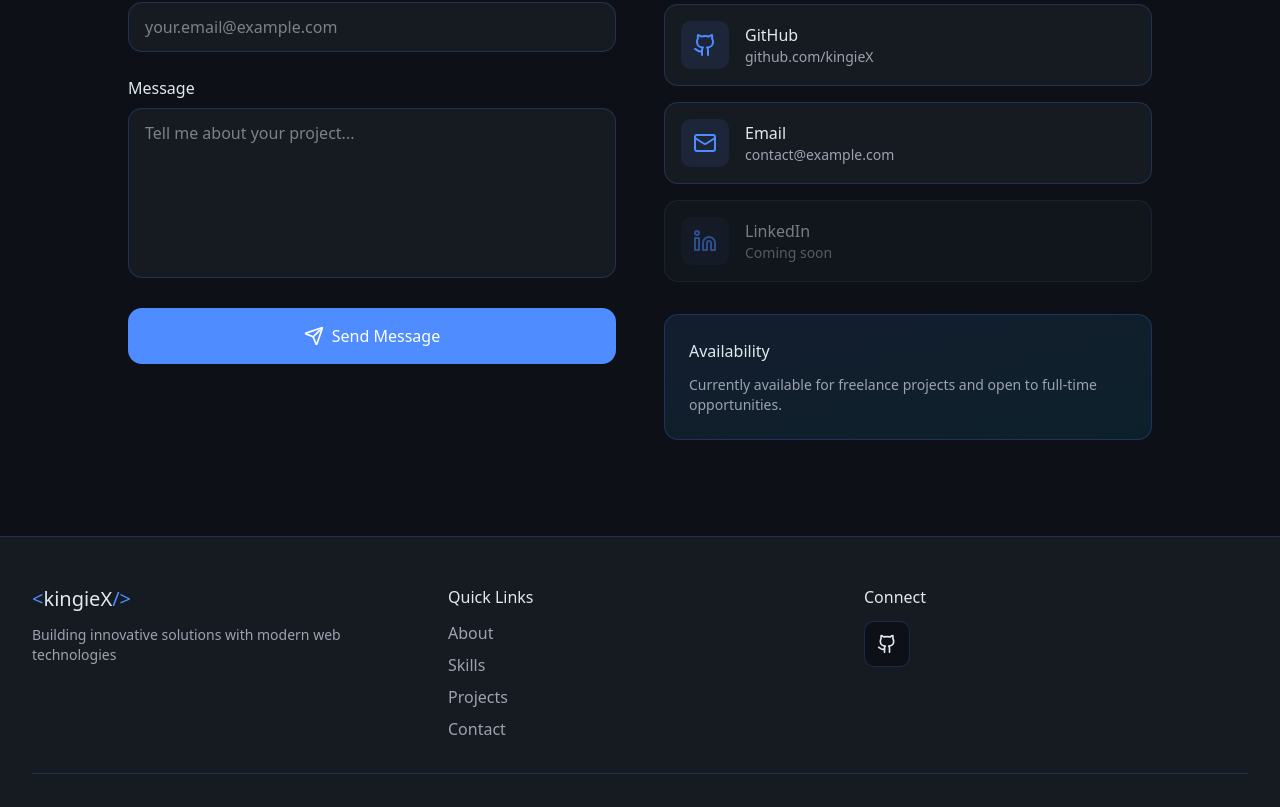
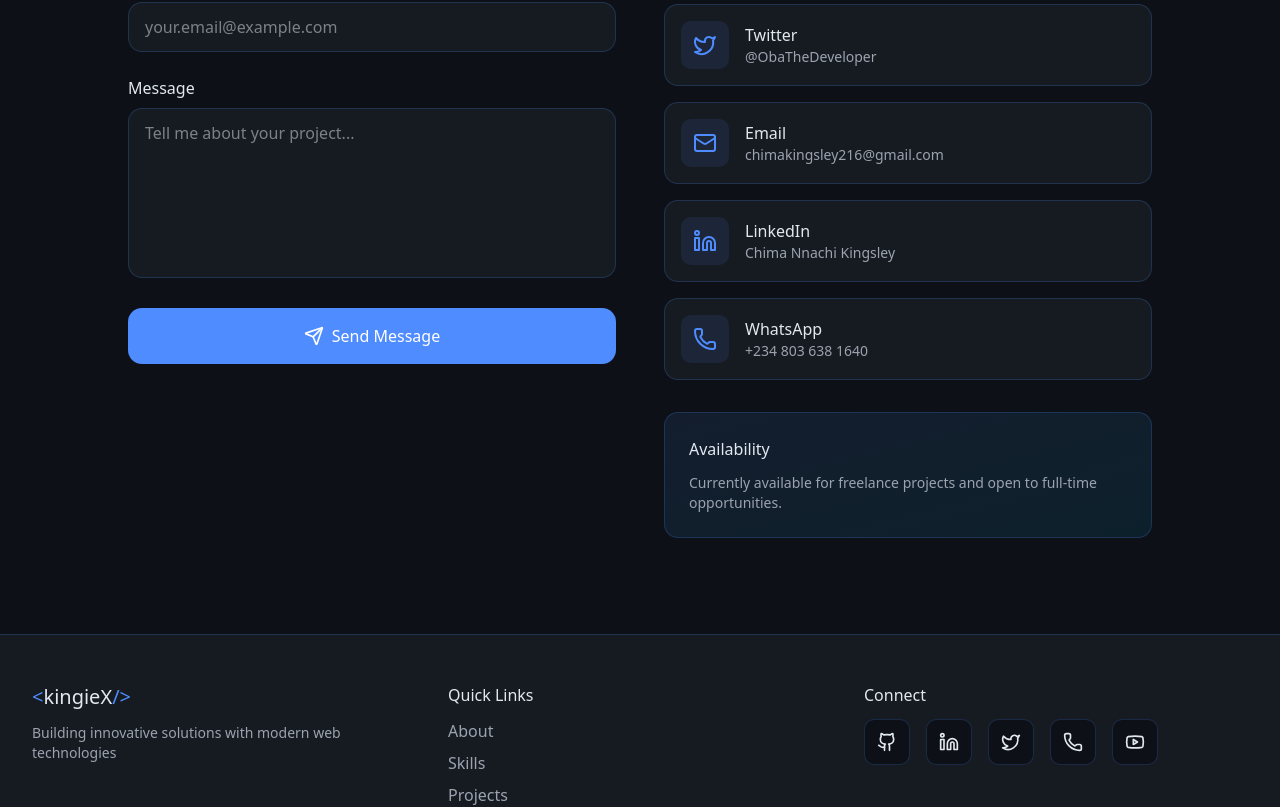
Before and after one commit to kingieX/portfolio, a React (Vite) app: page / in a window 1280 px wide. Shown: the part 6814-7621 px from the top of the page. Built offline with nearby package versions, Linux system fonts and the light colour scheme.

Commit message:
Update: added contacts

```diff
--- a/src/components/Contact.tsx
+++ b/src/components/Contact.tsx
@@ -1,12 +1,20 @@
-import React, { useState } from 'react';
-import { Github, Linkedin, Mail, Send, CheckCircle } from 'lucide-react';
-import { motion } from 'motion/react';
+import React, { useState } from "react";
+import {
+  Github,
+  Linkedin,
+  Mail,
+  Send,
+  CheckCircle,
+  Twitter,
+  Phone,
+} from "lucide-react";
+import { motion } from "motion/react";
 
 export function Contact() {
   const [formData, setFormData] = useState({
-    name: '',
-    email: '',
-    message: '',
+    name: "",
+    email: "",
+    message: "",
   });
   const [submitted, setSubmitted] = useState(false);
 
@@ -16,11 +24,13 @@ export function Contact() {
     setSubmitted(true);
     setTimeout(() => {
       setSubmitted(false);
-      setFormData({ name: '', email: '', message: '' });
+      setFormData({ name: "", email: "", message: "" });
     }, 3000);
   };
 
-  const handleChange = (e: React.ChangeEvent<HTMLInputElement | HTMLTextAreaElement>) => {
+  const handleChange = (
+    e: React.ChangeEvent<HTMLInputElement | HTMLTextAreaElement>
+  ) => {
     setFormData({
       ...formData,
       [e.target.name]: e.target.value,
@@ -28,7 +38,10 @@ export function Contact() {
   };
 
   return (
-    <section id="contact" className="py-24 px-6 lg:px-8 bg-white dark:bg-[#0D1117]">
+    <section
+      id="contact"
+      className="py-24 px-6 lg:px-8 bg-white dark:bg-[#0D1117]"
+    >
       <div className="max-w-5xl mx-auto">
         <motion.div
           initial={{ opacity: 0, y: 20 }}
@@ -41,8 +54,8 @@ export function Contact() {
           </h2>
           <div className="w-20 h-1 bg-[#4F8CFF] mx-auto mb-6 rounded-full" />
           <p className="text-center text-gray-600 dark:text-[#9CA3AF] max-w-2xl mx-auto mb-16">
-            I'm open to freelance projects, collaborations, and full-time opportunities.
-            Let's build something amazing together!
+            I'm open to freelance projects, collaborations, and full-time
+            opportunities. Let's build something amazing together!
           </p>
         </motion.div>
 
@@ -56,7 +69,10 @@ export function Contact() {
           >
             <form onSubmit={handleSubmit} className="space-y-6">
               <div>
-                <label htmlFor="name" className="block mb-2 text-gray-700 dark:text-[#E2E8F0]">
+                <label
+                  htmlFor="name"
+                  className="block mb-2 text-gray-700 dark:text-[#E2E8F0]"
+                >
                   Name
                 </label>
                 <input
@@ -72,7 +88,10 @@ export function Contact() {
               </div>
 
               <div>
-                <label htmlFor="email" className="block mb-2 text-gray-700 dark:text-[#E2E8F0]">
+                <label
+                  htmlFor="email"
+                  className="block mb-2 text-gray-700 dark:text-[#E2E8F0]"
+                >
                   Email
                 </label>
                 <input
@@ -88,7 +107,10 @@ export function Contact() {
               </div>
 
               <div>
-                <label htmlFor="message" className="block mb-2 text-gray-700 dark:text-[#E2E8F0]">
+                <label
+                  htmlFor="message"
+                  className="block mb-2 text-gray-700 dark:text-[#E2E8F0]"
+                >
                   Message
                 </label>
                 <textarea
@@ -134,14 +156,14 @@ export function Contact() {
             <div>
               <h3 className="text-2xl mb-6">Let's Connect</h3>
               <p className="text-gray-600 dark:text-[#9CA3AF] leading-relaxed mb-8">
-                Whether you have a question, a project idea, or just want to say hi,
-                I'll try my best to get back to you as soon as possible.
+                Whether you have a question, a project idea, or just want to say
+                hi, I'll try my best to get back to you as soon as possible.
               </p>
             </div>
 
             {/* Social Links */}
             <div className="space-y-4">
-              <a
+              {/* <a
                 href="https://github.com/kingieX"
                 target="_blank"
                 rel="noopener noreferrer"
@@ -151,13 +173,37 @@ export function Contact() {
                   <Github className="w-6 h-6 text-[#4F8CFF] group-hover:text-white transition-colors" />
                 </div>
                 <div>
-                  <div className="text-gray-700 dark:text-[#E2E8F0]">GitHub</div>
-                  <div className="text-sm text-gray-500 dark:text-[#9CA3AF]">github.com/kingieX</div>
+                  <div className="text-gray-700 dark:text-[#E2E8F0]">
+                    GitHub
+                  </div>
+                  <div className="text-sm text-gray-500 dark:text-[#9CA3AF]">
+                    github.com/kingieX
+                  </div>
+                </div>
+              </a> */}
+
+              {/* twitter */}
+              <a
+                href="https://x.com/ObaTheDeveloper"
+                target="_blank"
+                rel="noopener noreferrer"
+                className="flex items-center gap-4 p-4 bg-white dark:bg-[#161B22] rounded-xl border border-gray-200 dark:border-[#4F8CFF]/20 hover:border-[#4F8CFF] transition-all duration-300 hover:transform hover:-translate-y-1 group"
+              >
+                <div className="p-3 bg-[#4F8CFF]/10 rounded-lg group-hover:bg-[#4F8CFF] transition-colors">
+                  <Twitter className="w-6 h-6 text-[#4F8CFF] group-hover:text-white transition-colors" />
+                </div>
+                <div>
+                  <div className="text-gray-700 dark:text-[#E2E8F0]">
+                    Twitter
+                  </div>
+                  <div className="text-sm text-gray-500 dark:text-[#9CA3AF]">
+                    @ObaTheDeveloper
+                  </div>
                 </div>
               </a>
 
               <a
-                href="mailto:contact@example.com"
+                href="mailto:chimakingsley216@gmail.com"
                 className="flex items-center gap-4 p-4 bg-white dark:bg-[#161B22] rounded-xl border border-gray-200 dark:border-[#4F8CFF]/20 hover:border-[#4F8CFF] transition-all duration-300 hover:transform hover:-translate-y-1 group"
               >
                 <div className="p-3 bg-[#4F8CFF]/10 rounded-lg group-hover:bg-[#4F8CFF] transition-colors">
@@ -165,26 +211,55 @@ export function Contact() {
                 </div>
                 <div>
                   <div className="text-gray-700 dark:text-[#E2E8F0]">Email</div>
-                  <div className="text-sm text-gray-500 dark:text-[#9CA3AF]">contact@example.com</div>
+                  <div className="text-sm text-gray-500 dark:text-[#9CA3AF]">
+                    chimakingsley216@gmail.com
+                  </div>
                 </div>
               </a>
 
-              <div className="flex items-center gap-4 p-4 bg-white dark:bg-[#161B22] rounded-xl border border-gray-200 dark:border-[#4F8CFF]/20 opacity-50">
-                <div className="p-3 bg-[#4F8CFF]/10 rounded-lg">
-                  <Linkedin className="w-6 h-6 text-[#4F8CFF]" />
+              <a
+                href="https://www.linkedin.com/in/chima-kingsley-nnachi"
+                target="_blank"
+                className="flex items-center gap-4 p-4 bg-white dark:bg-[#161B22] rounded-xl border border-gray-200 dark:border-[#4F8CFF]/20 hover:border-[#4F8CFF] transition-all duration-300 hover:transform hover:-translate-y-1 group"
+              >
+                <div className="p-3 bg-[#4F8CFF]/10 rounded-lg group-hover:bg-[#4F8CFF] transition-colors">
+                  <Linkedin className="w-6 h-6 text-[#4F8CFF] group-hover:text-white transition-colors" />
                 </div>
                 <div>
-                  <div className="text-gray-700 dark:text-[#E2E8F0]">LinkedIn</div>
-                  <div className="text-sm text-gray-500 dark:text-[#9CA3AF]">Coming soon</div>
+                  <div className="text-gray-700 dark:text-[#E2E8F0]">
+                    LinkedIn
+                  </div>
+                  <div className="text-sm text-gray-500 dark:text-[#9CA3AF]">
+                    Chima Nnachi Kingsley
+                  </div>
                 </div>
-              </div>
+              </a>
+
+              <a
+                href="https://wa.me/2349036381640"
+                target="_blank"
+                className="flex items-center gap-4 p-4 bg-white dark:bg-[#161B22] rounded-xl border border-gray-200 dark:border-[#4F8CFF]/20 hover:border-[#4F8CFF] transition-all duration-300 hover:transform hover:-translate-y-1 group"
+              >
+                <div className="p-3 bg-[#4F8CFF]/10 rounded-lg group-hover:bg-[#4F8CFF] transition-colors">
+                  <Phone className="w-6 h-6 text-[#4F8CFF] group-hover:text-white transition-colors" />
+                </div>
+                <div>
+                  <div className="text-gray-700 dark:text-[#E2E8F0]">
+                    WhatsApp
+                  </div>
+                  <div className="text-sm text-gray-500 dark:text-[#9CA3AF]">
+                    +234 803 638 1640
+                  </div>
+                </div>
+              </a>
             </div>
 
             {/* Additional Info */}
             <div className="p-6 bg-gradient-to-br from-[#4F8CFF]/10 to-[#00AEEF]/10 rounded-xl border border-[#4F8CFF]/20">
               <h4 className="mb-3">Availability</h4>
               <p className="text-sm text-gray-600 dark:text-[#9CA3AF]">
-                Currently available for freelance projects and open to full-time opportunities.
+                Currently available for freelance projects and open to full-time
+                opportunities.
               </p>
             </div>
           </motion.div>
--- a/src/components/Footer.tsx
+++ b/src/components/Footer.tsx
@@ -1,5 +1,13 @@
-import React from 'react';
-import { Github, Heart } from 'lucide-react';
+import React from "react";
+import {
+  Github,
+  Heart,
+  Linkedin,
+  Mail,
+  Phone,
+  Twitter,
+  Youtube,
+} from "lucide-react";
 
 export function Footer() {
   const currentYear = new Date().getFullYear();
@@ -11,9 +19,9 @@ export function Footer() {
           {/* Brand */}
           <div>
             <div className="text-xl mb-3">
-              <span className="text-[#4F8CFF]">{'<'}</span>
+              <span className="text-[#4F8CFF]">{"<"}</span>
               kingieX
-              <span className="text-[#4F8CFF]">{'/>'}</span>
+              <span className="text-[#4F8CFF]">{"/>"}</span>
             </div>
             <p className="text-sm text-gray-600 dark:text-[#9CA3AF]">
               Building innovative solutions with modern web technologies
@@ -27,8 +35,8 @@ export function Footer() {
               <li>
                 <button
                   onClick={() => {
-                    const element = document.getElementById('about');
-                    element?.scrollIntoView({ behavior: 'smooth' });
+                    const element = document.getElementById("about");
+                    element?.scrollIntoView({ behavior: "smooth" });
                   }}
                   className="text-gray-600 dark:text-[#9CA3AF] hover:text-[#4F8CFF] transition-colors"
                 >
@@ -38,8 +46,8 @@ export function Footer() {
               <li>
                 <button
                   onClick={() => {
-                    const element = document.getElementById('tech-stack');
-                    element?.scrollIntoView({ behavior: 'smooth' });
+                    const element = document.getElementById("tech-stack");
+                    element?.scrollIntoView({ behavior: "smooth" });
                   }}
                   className="text-gray-600 dark:text-[#9CA3AF] hover:text-[#4F8CFF] transition-colors"
                 >
@@ -49,8 +57,8 @@ export function Footer() {
               <li>
                 <button
                   onClick={() => {
-                    const element = document.getElementById('projects');
-                    element?.scrollIntoView({ behavior: 'smooth' });
+                    const element = document.getElementById("projects");
+                    element?.scrollIntoView({ behavior: "smooth" });
                   }}
                   className="text-gray-600 dark:text-[#9CA3AF] hover:text-[#4F8CFF] transition-colors"
                 >
@@ -60,8 +68,8 @@ export function Footer() {
               <li>
                 <button
                   onClick={() => {
-                    const element = document.getElementById('contact');
-                    element?.scrollIntoView({ behavior: 'smooth' });
+                    const element = document.getElementById("contact");
+                    element?.scrollIntoView({ behavior: "smooth" });
                   }}
                   className="text-gray-600 dark:text-[#9CA3AF] hover:text-[#4F8CFF] transition-colors"
                 >
@@ -82,7 +90,65 @@ export function Footer() {
                 className="p-3 bg-white dark:bg-[#0D1117] rounded-lg border border-gray-200 dark:border-[#4F8CFF]/20 hover:border-[#4F8CFF] transition-all hover:scale-110"
                 aria-label="GitHub"
               >
-                <Github size={20} className="text-gray-600 dark:text-[#E2E8F0]" />
+                <Github
+                  size={20}
+                  className="text-gray-600 dark:text-[#E2E8F0]"
+                />
+              </a>
+              <a
+                href="https://linkedin.com/in/chima-kingsley-nnachi"
+                target="_blank"
+                rel="noopener noreferrer"
+                className="p-3 bg-white dark:bg-[#0D1117] rounded-lg border border-gray-200 dark:border-[#4F8CFF]/20 hover:border-[#4F8CFF] transition-all hover:scale-110"
+                aria-label="LinkedIn"
+              >
+                <Linkedin
+                  size={20}
+                  className="text-gray-600 dark:text-[#E2E8F0]"
+                />
+              </a>
+              <a
+                href="https://x.com/ObaTheDeveloper"
+                target="_blank"
+                rel="noopener noreferrer"
+                className="p-3 bg-white dark:bg-[#0D1117] rounded-lg border border-gray-200 dark:border-[#4F8CFF]/20 hover:border-[#4F8CFF] transition-all hover:scale-110"
+                aria-label="X"
+              >
+                <Twitter
+                  size={20}
+                  className="text-gray-600 dark:text-[#E2E8F0]"
+                />
+              </a>
+              {/* <a
+                href="mailto:chimakingsley216@gmail.com"
+                className="p-3 bg-white dark:bg-[#0D1117] rounded-lg border border-gray-200 dark:border-[#4F8CFF]/20 hover:border-[#4F8CFF] transition-all hover:scale-110"
+                aria-label="Email"
+              >
+                <Mail size={20} className="text-gray-600 dark:text-[#E2E8F0]" />
+              </a> */}
+              <a
+                href="https://wa.me/2349036381640"
+                target="_blank"
+                rel="noopener noreferrer"
+                className="p-3 bg-white dark:bg-[#0D1117] rounded-lg border border-gray-200 dark:border-[#4F8CFF]/20 hover:border-[#4F8CFF] transition-all hover:scale-110"
+                aria-label="WhatsApp"
+              >
+                <Phone
+                  size={20}
+                  className="text-gray-600 dark:text-[#E2E8F0]"
+                />
+              </a>
+              <a
+                href="https://www.youtube.com/@AdiKlinex-journey"
+                target="_blank"
+                rel="noopener noreferrer"
+                className="p-3 bg-white dark:bg-[#0D1117] rounded-lg border border-gray-200 dark:border-[#4F8CFF]/20 hover:border-[#4F8CFF] transition-all hover:scale-110"
+                aria-label="YouTube"
+              >
+                <Youtube
+                  size={20}
+                  className="text-gray-600 dark:text-[#E2E8F0]"
+                />
               </a>
             </div>
           </div>
@@ -92,7 +158,8 @@ export function Footer() {
         <div className="pt-8 border-t border-gray-200 dark:border-[#4F8CFF]/20 flex flex-col md:flex-row justify-between items-center gap-4 text-sm text-gray-600 dark:text-[#9CA3AF]">
           <p>© {currentYear} Nnachi Chima Kingsley. All rights reserved.</p>
           <p className="flex items-center gap-2">
-            Built with <Heart size={16} className="text-[#4F8CFF]" /> using React & Tailwind CSS
+            Built with <Heart size={16} className="text-[#4F8CFF]" /> using
+            React & Tailwind CSS
           </p>
         </div>
       </div>
```
